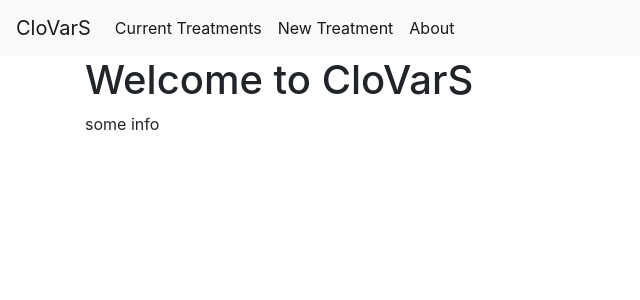
After one commit to jfaccioni/clovars, a Flask app: template clovars/app/home/templates/index.html in a window 1280 px wide. The commit adds this page. Shown: the top 300 px of the page, without its empty margins (0-640 px from the left). Run offline with Flask 2, Linux system fonts and the light colour scheme; the template is opened without the code that fills it, so the values that code supplies are empty; some libraries are stand-ins or nearby versions.

Commit message:
Moved template files into blueprint subdirectory.

```diff
--- a/clovars/frontend/templates/index.html
+++ b/clovars/app/home/templates/index.html
@@ -2,4 +2,5 @@
 
 {% block content %}
   <h1>{% block title %} Welcome to CloVarS {% endblock %}</h1>
+<p> some info</p>
 {% endblock %}
--- a/clovars/frontend/templates/base.html
+++ b/clovars/app/templates/base.html
@@ -12,24 +12,7 @@
 </head>
 
 <body>
-  <nav class="navbar navbar-expand-md navbar-light bg-light">
-    <a class="navbar-brand" href="{{ url_for('index') }}">CloVarS</a>
-    <button class="navbar-toggler" type="button" data-toggle="collapse" data-target="#navbarNav" aria-controls="navbarNav" aria-expanded="false" aria-label="Toggle navigation">
-      <span class="navbar-toggler-icon"></span>
-    </button>
-    <div class="collapse navbar-collapse" id="navbarNav">
-      <ul class="navbar-nav">
-        <li class="nav-item active">
-          <a class="nav-link" href=" {{ url_for('view_treatments') }}">Current Treatments</a>
-        </li>
-        <li class="nav-item active">
-          <a class="nav-link" href=" {{ url_for('new_treatment') }}">New Treatment</a>
-        <li class="nav-item active">
-          <a class="nav-link" href=" {{ url_for('about') }}">About</a>
-        </li>
-      </ul>
-    </div>
-  </nav>
+  {% include 'navbar.html' %}
   <div class="container">
     {% block content %} {% endblock %}
   </div>
--- /dev/null
+++ b/clovars/app/templates/navbar.html
@@ -0,0 +1,18 @@
+<nav class="navbar navbar-expand-md navbar-light bg-light">
+  <a class="navbar-brand" href="{{ url_for('main_blueprint.index') }}">CloVarS</a>
+  <button class="navbar-toggler" type="button" data-toggle="collapse" data-target="#navbarNav" aria-controls="navbarNav" aria-expanded="false" aria-label="Toggle navigation">
+    <span class="navbar-toggler-icon"></span>
+  </button>
+  <div class="collapse navbar-collapse" id="navbarNav">
+    <ul class="navbar-nav">
+      <li class="nav-item active">
+        <a class="nav-link" href=" {{ url_for('main_blueprint.view_treatments') }}">Current Treatments</a>
+      </li>
+      <li class="nav-item active">
+        <a class="nav-link" href=" {{ url_for('main_blueprint.new_treatment') }}">New Treatment</a>
+      <li class="nav-item active">
+        <a class="nav-link" href=" {{ url_for('main_blueprint.about') }}">About</a>
+      </li>
+    </ul>
+  </div>
+</nav>
```
Also changed, not shown: clovars/app/home/static/css/style.css (renamed from clovars/frontend/static/css/style.css), clovars/app/home/templates/about.html (renamed from clovars/frontend/templates/about.html), clovars/app/home/templates/new_treatment.html (renamed from clovars/frontend/templates/new_treatment.html), clovars/app/home/templates/view_treatments.html (renamed from clovars/frontend/templates/view_treatments.html).
